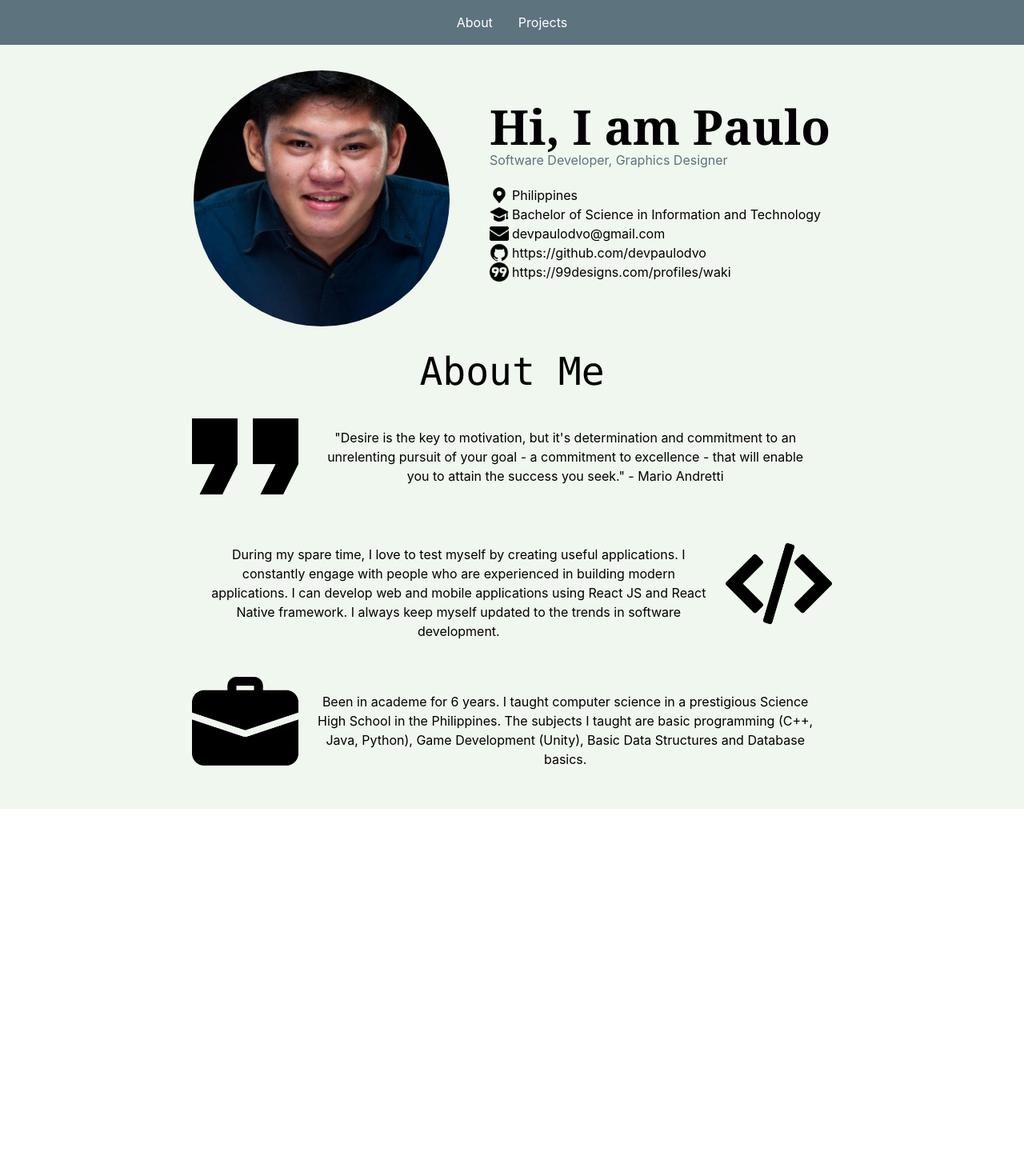
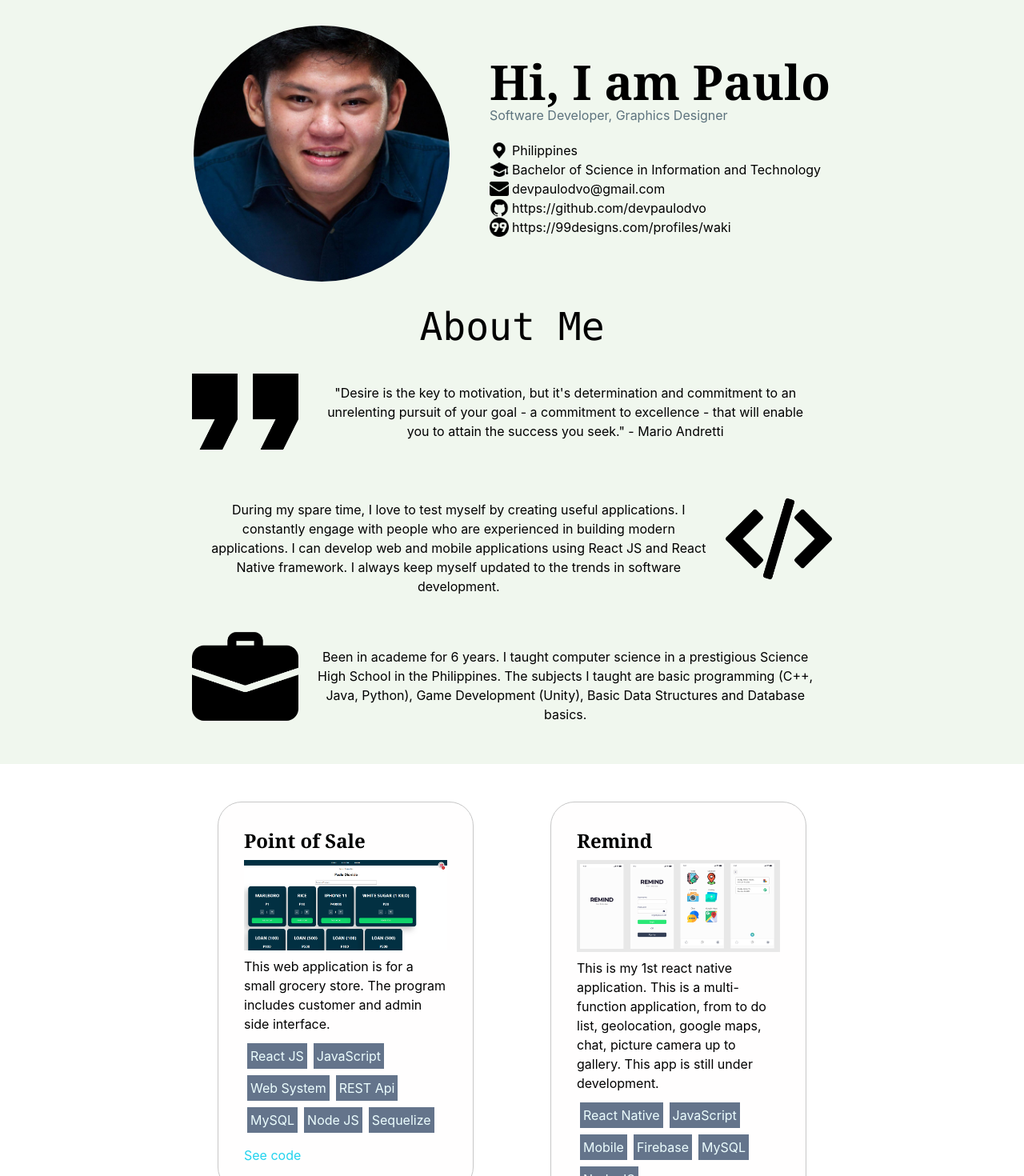
Before and after one commit to devpaulodvo/devpaulodvo.github.io, a React (Create React App) app: page / in a window 1280 px wide. Shown: the top 1470 px of the page at 80% size. Before the commit the page ends 1011 px from the top, so only its background shows below. Built offline with nearby package versions, Linux system fonts and the light colour scheme.

Commit message:
publishing

```diff
--- a/src/App.js
+++ b/src/App.js
@@ -11,12 +11,8 @@ import Projects from './Components/Projects/Projects';
 const App = () => {
   return(
     <React.Fragment>
-      <NavBar/>
-      <Switch>
-        <Route exact path='/' element={<Home/>}/>
-        <Route exact path='/portfolio' element={<Home/>}/>
-        <Route path='/projects' element={< Projects/>}/>
-      </Switch>
+      <Home/>
+      <Projects/>
     </React.Fragment>
   )
 }
```
